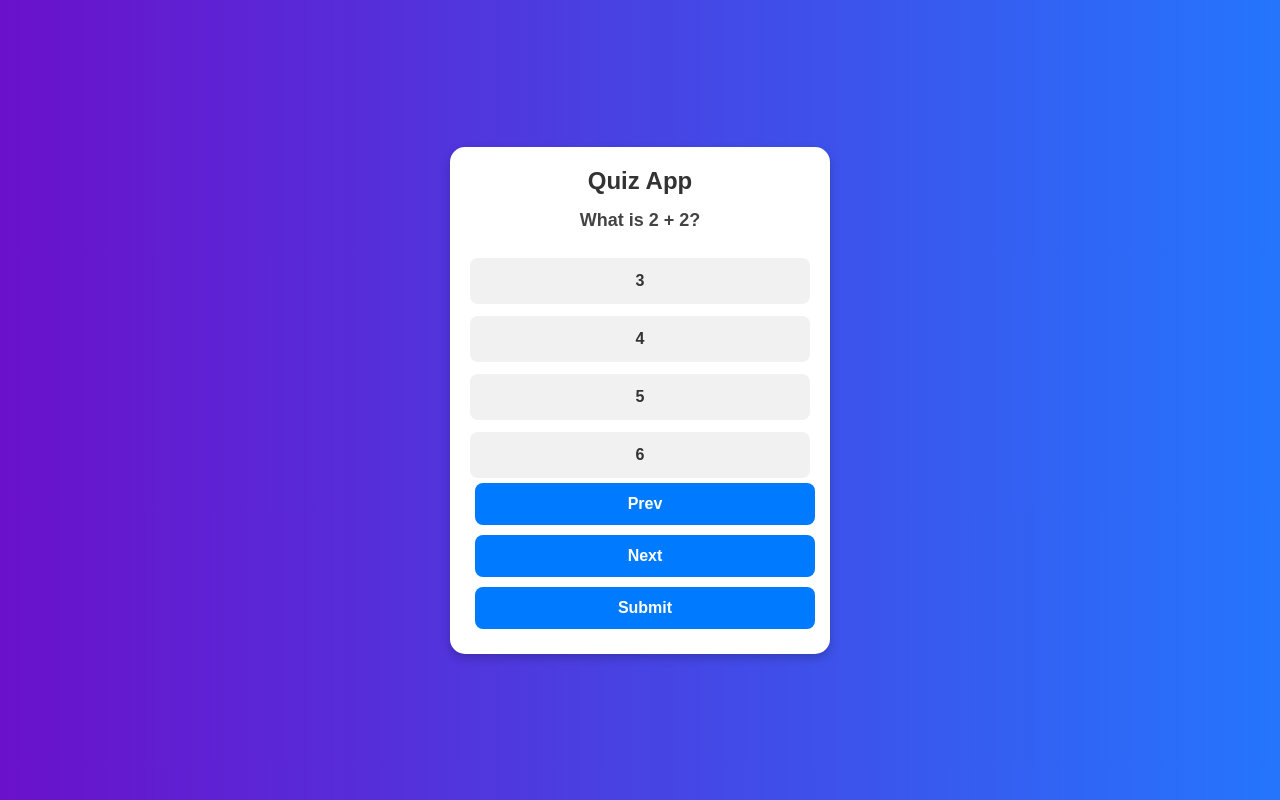
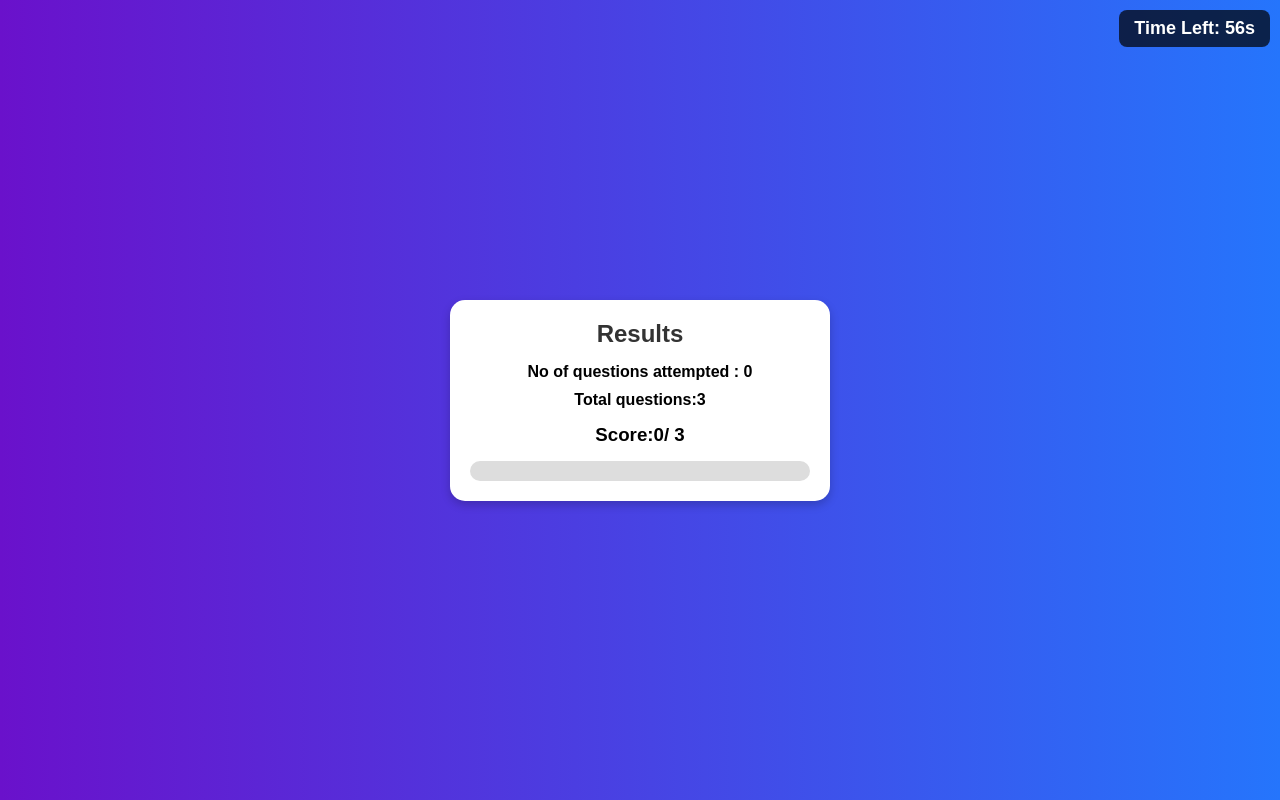
Before and after one commit to k-chetanya/Quiz-app, a plain HTML site: page index.html in a window 1280 px wide. Both pictures are taken after a click on the button "Submit". Drawn offline with Linux system fonts and the light colour scheme.

Commit message:
Update index.html

```diff
--- a/index.html
+++ b/index.html
@@ -26,9 +26,14 @@
             border-radius: 15px;
             box-shadow: 0 4px 10px rgba(0, 0, 0, 0.2);
             padding: 20px;
+
             width: 380px;
             animation: fadeIn 0.5s ease-in-out;
         }
+        #container p{
+          margin:10px;
+        }
+
         /* Title */
         h1 {
             color: #333;
@@ -76,7 +81,7 @@
             border: 2px solid #388e3c !important;
         }
         /* Navigation Buttons */
-        #prev, #next, #submit {
+        #prev, #next {
             background-color: #007bff;
             color: white;
             margin: 5px;
@@ -84,6 +89,23 @@
         #prev:hover, #next:hover, #submit:hover {
             background-color: #0056b3;
         }
+        #submit {
+    background-color: #28a745; /* Green */
+    color: white;
+    padding: 12px 20px;
+    border: none;
+    cursor: pointer;
+    font-size: 16px;
+    border-radius: 8px;
+    font-weight: bold;
+    margin-top: 10px;
+    width: 100%;
+}
+
+#submit:hover {
+    background-color: #218838;
+}
+
         /* Fade-in Animation */
         @keyframes fadeIn {
             from {
@@ -95,9 +117,26 @@
                 transform: translateY(0);
             }
         }
+        #nav-buttons{
+          display: flex;
+          justify-content: space-between;
+          margin: 14px 0px 14px 0px;
+        }
+        #timer {
+    position: absolute;
+    top: 10px;
+    right: 10px;
+    background: rgba(0, 0, 0, 0.7); /* Dim background */
+    color: white;
+    padding: 8px 15px;
+    border-radius: 8px;
+    font-size: 18px;
+    font-weight: bold;
+}
     </style>
 </head>
 <body>
+   <div id="timer">Time Left: 60s</div>
     <div id="container">
         <h1>Quiz App</h1>
         <div id="main">
@@ -108,8 +147,10 @@
             <button id="op4">op4</button>
         </div>
         <div>
-            <button id="prev">Prev</button>
-            <button id="next">Next</button>
+        <div id="nav-buttons">
+    <button id="prev">Previous</button>
+    <button id="next">Next</button>
+</div>
             <button id="submit" type="submit">Submit</button>
         </div>
     </div>
@@ -152,7 +193,7 @@
         }
 
         function selectAnswer(ans) {
-            userAns[i] = ans; // Store the selected answer
+            userAns[i] = ans;
             document.querySelectorAll("button[id^='op']").forEach(button => {
                 button.classList.remove("selected");
                 if (button.innerText === ans) {
@@ -175,15 +216,46 @@
             }
         };
 
-        document.getElementById("submit").onclick = () => {
-            let score = 0;
-            questions.forEach((q, ind) => {
-                if (userAns[ind] === q.correct) {
-                    score++;
-                }
-            });
-            alert(`Your score: ${score}/${questions.length}`);
-        };
+function submitQuiz() {
+    clearInterval(timeInterval);
+
+    let score = 0;
+    let attempted = 0;
+    let total = questions.length;
+    questions.forEach((q, j) => {
+        if (userAns[j] === q.correct) {
+            score++;
+        }
+      if(userAns[j] !== null) attempted++;
+    });
+    let result = Math.round((score/total)*100);
+
+    let progressBar = `
+    <div style  = "width:100%; background:#ddd; border-radius:10px; height:20px; ">
+    <div style = "width:${result}%; background:blue; height:100%; border-radius:10px;"></div>
+    </div>
+    `;
+
+    document.getElementById("container").innerHTML = `
+    <h1>Results</h1>
+    <p><b>No of questions attempted :<b> ${attempted}</p>
+    <p>Total questions:${total}</p>
+    <h3 style = "margin:15px">Score:${score}/ ${total}</h3>
+
+    ${progressBar}`;
+
+}
+
+timeleft = 60;
+let timeInterval = setInterval(() => {
+document.getElementById("timer").innerText = `Time Left: ${timeleft--}s`;
+if(timeleft < 0){
+  clearInterval(timeInterval);
+  submitQuiz();
+}
+},1000);
+
+document.getElementById("submit").onclick = submitQuiz;
 
         window.onload = loadQuestion;
     </script>
```
